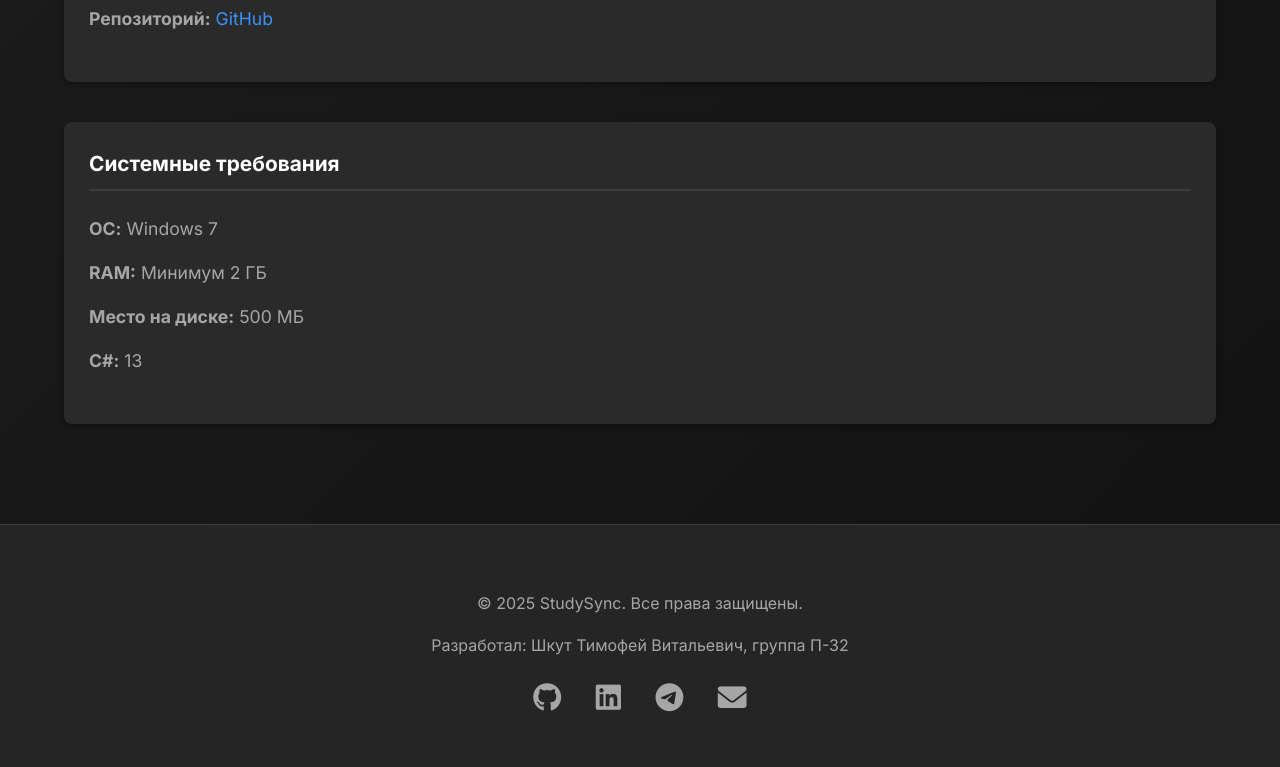
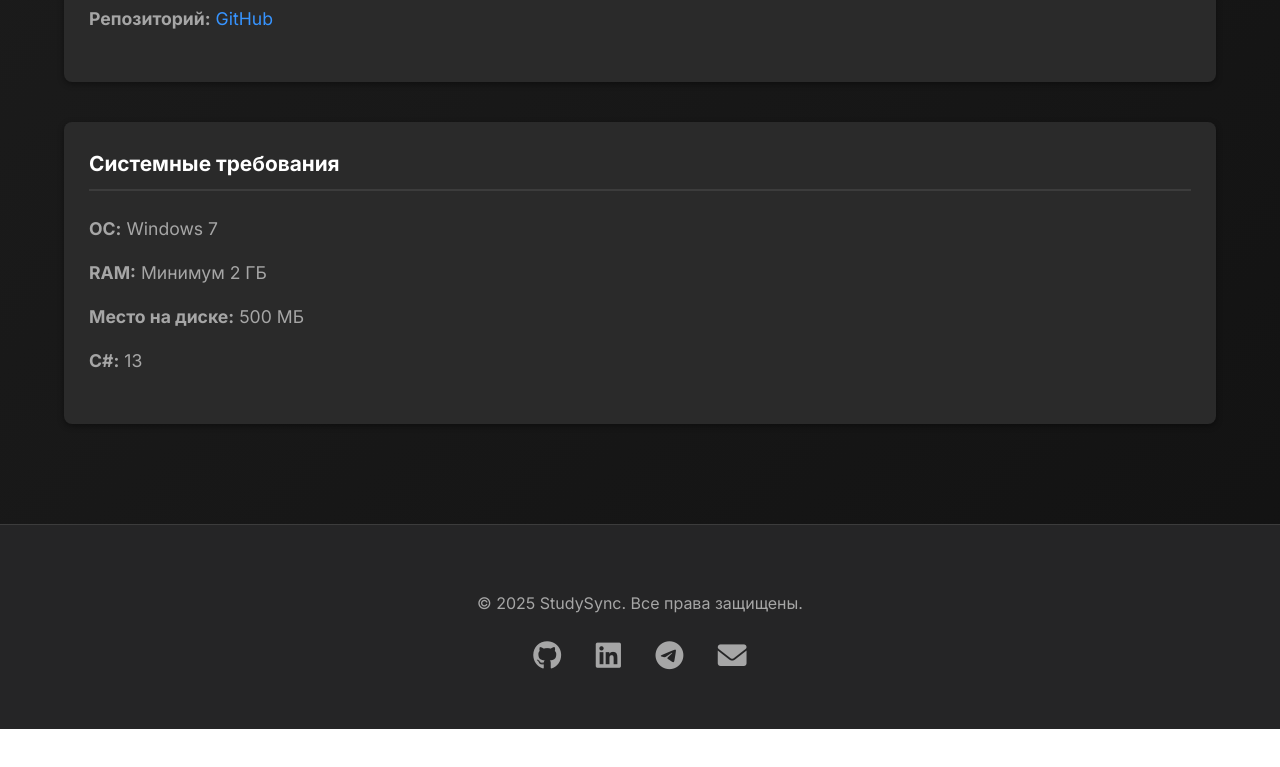
Before and after one commit to stquremwork/stquremwork.github.io, a plain HTML site: page index.html in a window 1280 px wide. Shown: the part 799-1566 px from the top of the page. After the commit the page ends 1528 px from the top, so only its background shows below. Drawn offline with Linux system fonts and the light colour scheme.

Commit message:
index.html

```diff
--- a/index.html
+++ b/index.html
@@ -265,7 +265,6 @@
  <footer class="bottom-bar">
   <div class="container">
     <p>&copy; 2025 StudySync. Все права защищены.</p>
-    <p>Разработал: Шкут Тимофей Витальевич, группа П-32</p>
     <div class="social-links">
       <a href="https://github.com/stquremwork" target="_blank" rel="noopener noreferrer" aria-label="GitHub"><i class="fab fa-github"></i></a>
       <a href="https://www.linkedin.com/in/тимофей-шкут-30765b34b/" target="_blank" rel="noopener noreferrer" aria-label="LinkedIn"><i class="fab fa-linkedin"></i></a>
```
